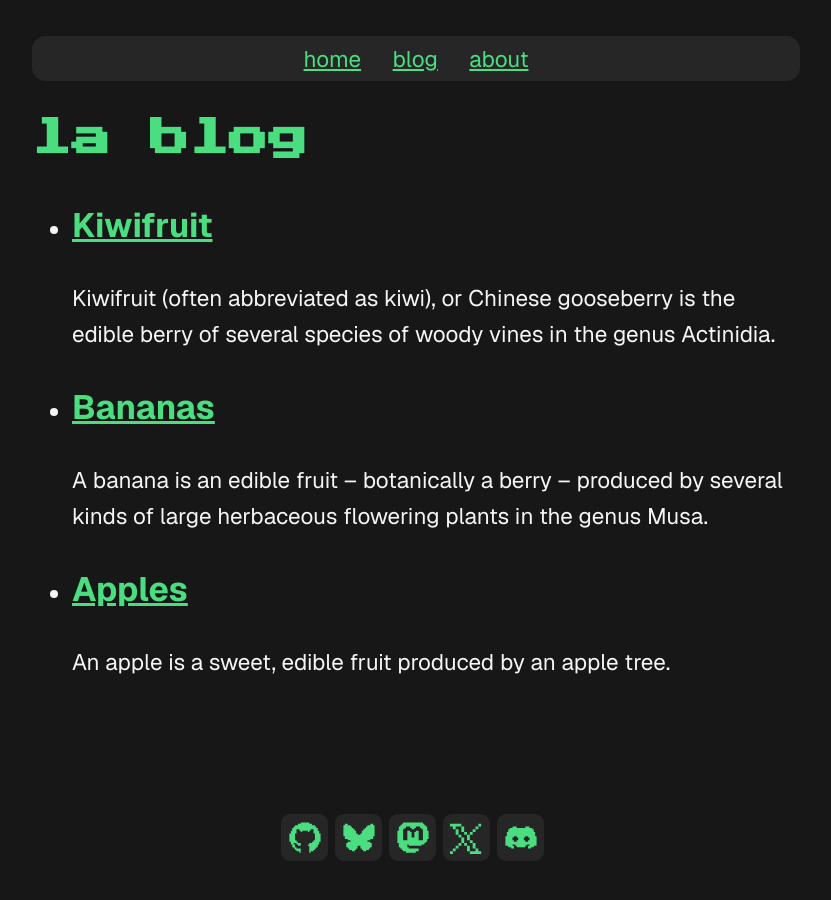
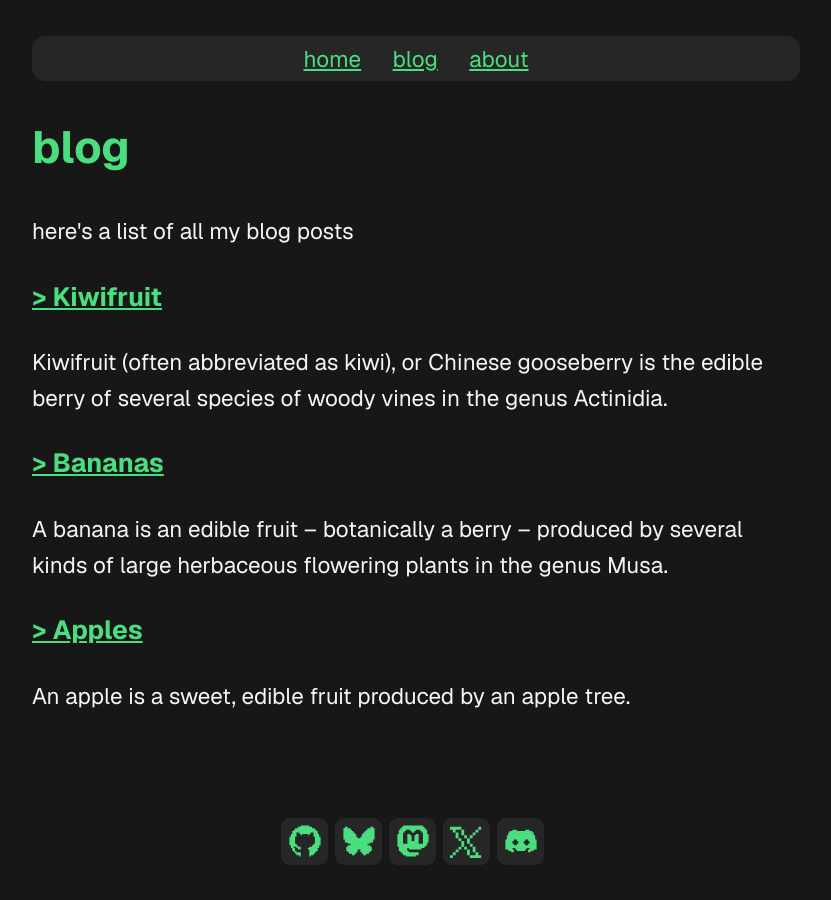
Before and after one commit to libremelon/libremelon.github.io, a Jekyll site: the page built from blog.html, in a window 1280 px wide. Shown: the whole page, without its empty margins (224-1055 px from the left). Built offline with Jekyll 4.4.1, drawn with Linux system fonts in a browser that asks for light colours.

Commit message:
feat(blog): update blog index ui
- inc blog.css in post template
- grey out date in post template
- get rid of bullets, replace them with >
- blog index minor ui tweaks

```diff
--- a/_layouts/post.html
+++ b/_layouts/post.html
@@ -2,7 +2,8 @@
 layout: default
 ---
 
+<link rel="stylesheet" href="{{ site.baseurl }}/assets/css/blog.css" />
 <h1>{{ page.title }}</h1>
-<p>{{ page.date | date_to_string}}</p>
+<p id="date">{{ page.date | date_to_string}}</p>
 
 {{ content }}
--- a/_sass/blog.scss
+++ b/_sass/blog.scss
@@ -0,0 +1,9 @@
+ul {
+  list-style-type: none; /* Removes bullets */
+  margin: 0;
+  padding: 0;
+}
+
+#date {
+  color: #a3a3a3;
+}
--- a/blog.html
+++ b/blog.html
@@ -1,15 +1,16 @@
 ---
-title: la blog
+title: blog
 layout: default
 ---
 
 <link rel="stylesheet" href="{{ site.baseurl }}/assets/css/blog.css" />
-<h1 id="pixel-strong">{{ page.title }}</h1>
+<h1 id="strong">{{ page.title }}</h1>
+<span>here's a list of all my blog posts</span>
 
 <ul>
   {% for post in site.posts %}
   <li>
-    <h2><a href="{{ post.url }}">{{ post.title }}</a></h2>
+    <h3><a href="{{ post.url }}"> > {{ post.title }}</a></h3>
     {{ post.excerpt }}
   </li>
   {% endfor %}
```
